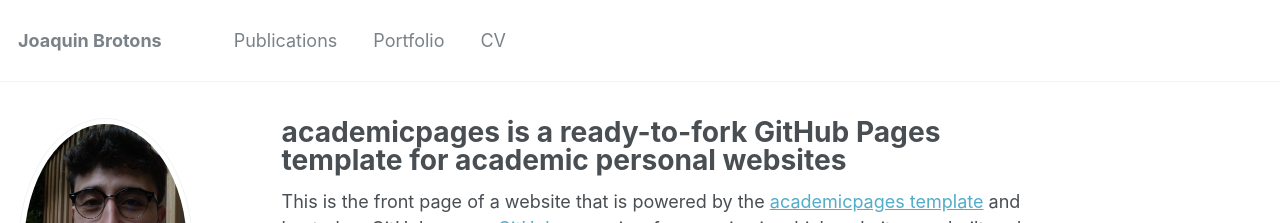
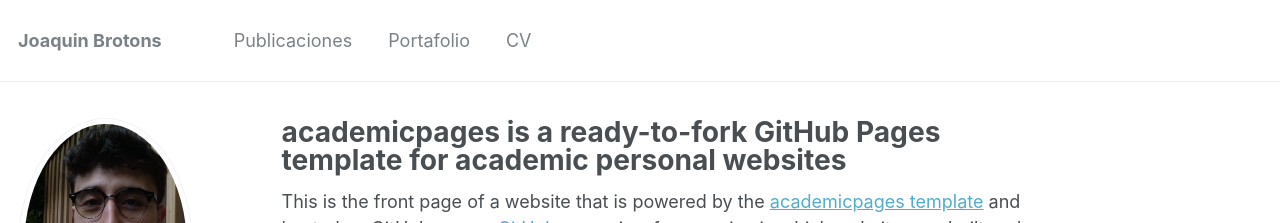
Before and after one commit to diug22/me, a Jekyll site: the page built from _pages/about.md, in a window 1280 px wide and 900 px high. Shown: the top 223 px of the window. Built offline with Jekyll 4.4.1, drawn with Linux system fonts in a browser that asks for light colours.

Commit message:
español

```diff
--- a/_data/navigation.yml
+++ b/_data/navigation.yml
@@ -1,9 +1,9 @@
 # main links links
 main:
-  - title: "Publications"
+  - title: "Publicaciones"
     url: /publications/
 
-  - title: "Portfolio"
+  - title: "Portafolio"
     url: /portfolio/
 
   - title: "CV"
```
